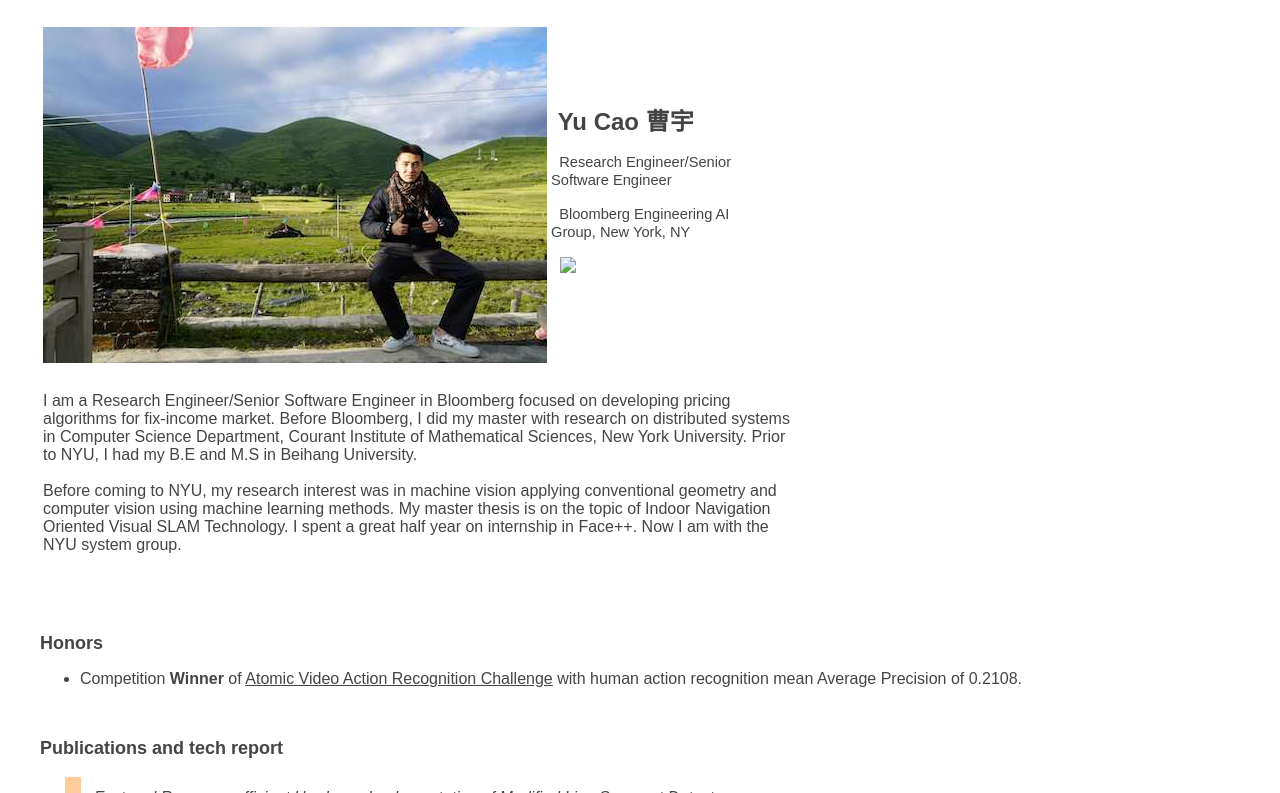
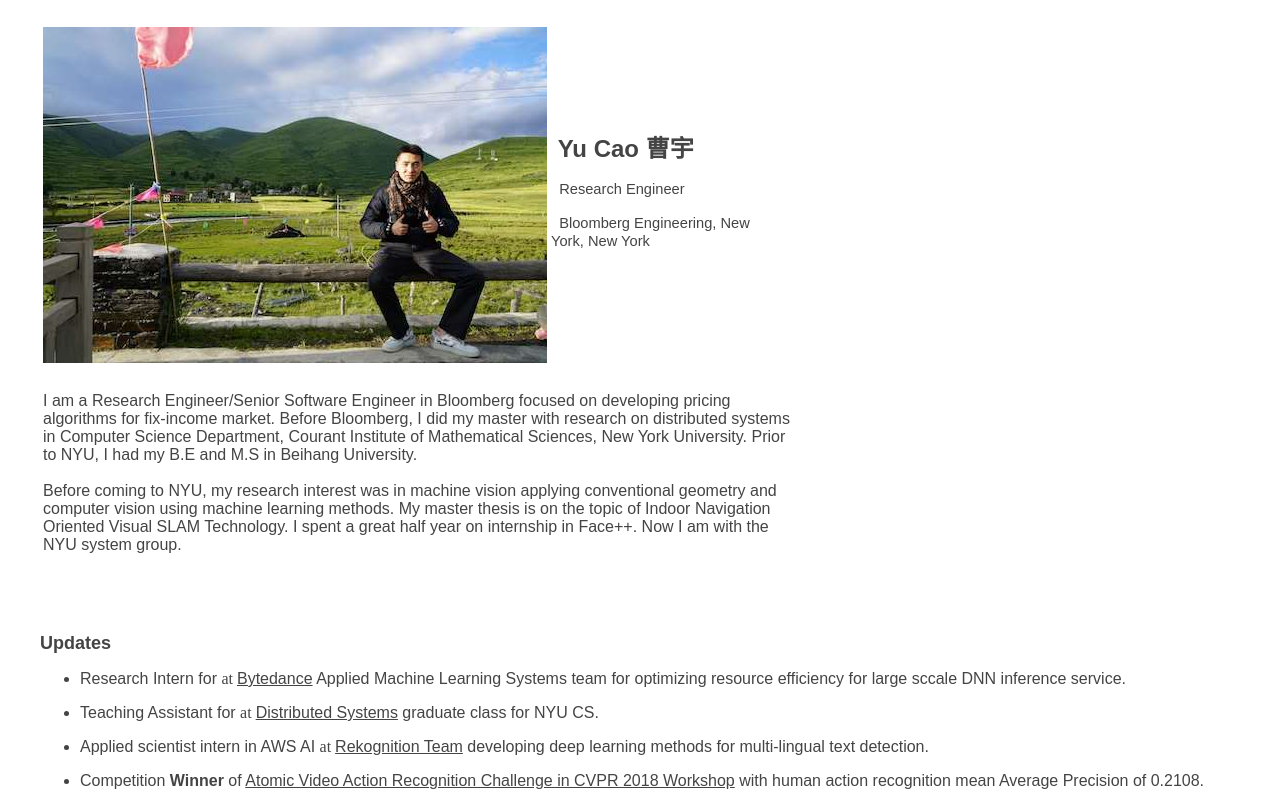
Before and after one commit to Yucao42/Yucao42.github.io, a plain HTML site: page index.html in a window 1280 px wide. Shown: the top 793 px of the page. Drawn offline with Linux system fonts and the light colour scheme.

Commit message:
update experiences

```diff
--- a/index.html
+++ b/index.html
@@ -15,9 +15,8 @@
 				</td>
 				<td>
 					<font face="Arial" size="5"><b>&nbsp;Yu Cao <span lang="zh-cn">曹宇</span></b></font>
-					<p><font face="Arial" style="font-size: 11pt;">&nbsp; Research Engineer/Senior Software Engineer</font></p>
-					<p><font face="Arial" style="font-size: 11pt;">&nbsp; Bloomberg Engineering AI Group, New York, NY</font></p>
-					<p><font face="Arial"><font face="Arial" style="font-size: 11pt;">&nbsp;</font> <img border="0" src="img/email.jpg"></font></p>
+					<p><font face="Arial" style="font-size: 11pt;">&nbsp; Research Engineer</font></p>
+					<p><font face="Arial" style="font-size: 11pt;">&nbsp; Bloomberg Engineering, New York, New York</font></p>
 				</td>
 			</tr>
 		</tbody>
@@ -37,10 +36,22 @@
 	<br></font></p>
 
 	<p><b><font face="Arial" size="4"><br>
-	Honors</font></b></p>
+	Updates</font></b></p>
 	<ul>
 		<li>
-			<p><font face="Arial">Competition </font> <font face="Arial"><b>Winner</b> of <font face="Arial"><a href="https://research.google.com/ava/challenge.html"><font color="#444444"><font face="Arial"><font color="#444444">Atomic Video Action Recognition Challenge</font></font></font></a> with human action recognition mean Average Precision of 0.2108.<br>
+			<p><font face="Arial">Research Intern for  </font>at <font face="Arial"><a href="https://www.bytedance.com/en/"><font color="#444444"><font face="Arial"><font color="#444444">Bytedance</font></font></font></a> Applied Machine Learning Systems team for optimizing resource efficiency for large sccale DNN inference service.<br>
+			</font></p>
+		</li>
+		<li>
+			<p><font face="Arial">Teaching Assistant for  </font>at <font face="Arial"><a href="http://www.news.cs.nyu.edu/~jinyang/fa19-ds/"><font color="#444444"><font face="Arial"><font color="#444444">Distributed Systems</font></font></font></a> graduate class for NYU CS.<br>
+			</font></p>
+		</li>
+		<li>
+			<p><font face="Arial">Applied scientist intern in AWS AI </font>at <font face="Arial"><a href="https://aws.amazon.com/rekognition/"><font color="#444444"><font face="Arial"><font color="#444444">Rekognition Team</font></font></font></a> developing deep learning methods for multi-lingual text detection.<br>
+			</font></p>
+		</li>
+		<li>
+			<p><font face="Arial">Competition </font> <font face="Arial"><b>Winner</b> of <font face="Arial"><a href="https://research.google.com/ava/challenge.html"><font color="#444444"><font face="Arial"><font color="#444444">Atomic Video Action Recognition Challenge in CVPR 2018 Workshop</font></font></font></a> with human action recognition mean Average Precision of 0.2108.<br>
 			</font></p>
 		</li>
 	</ul>
```
